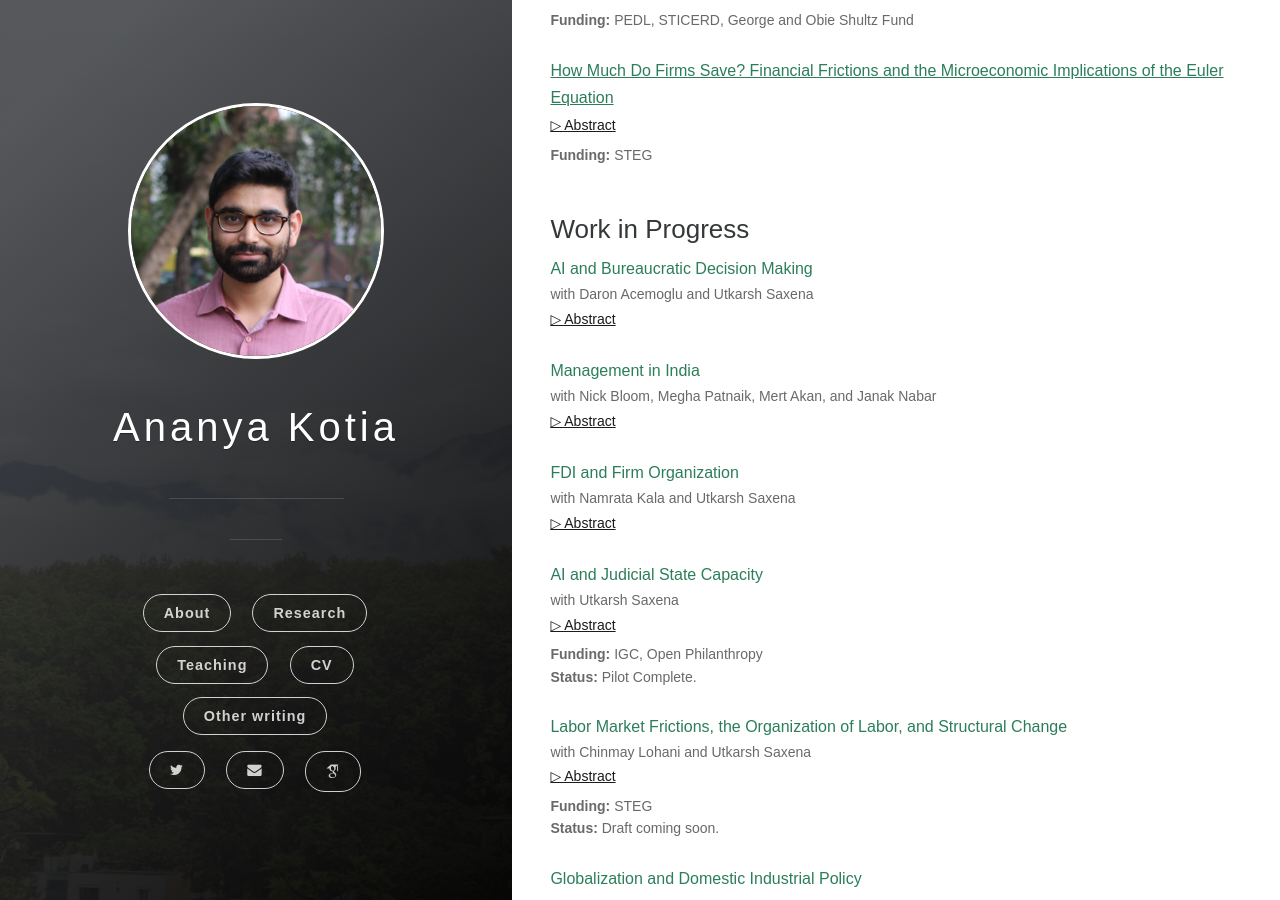
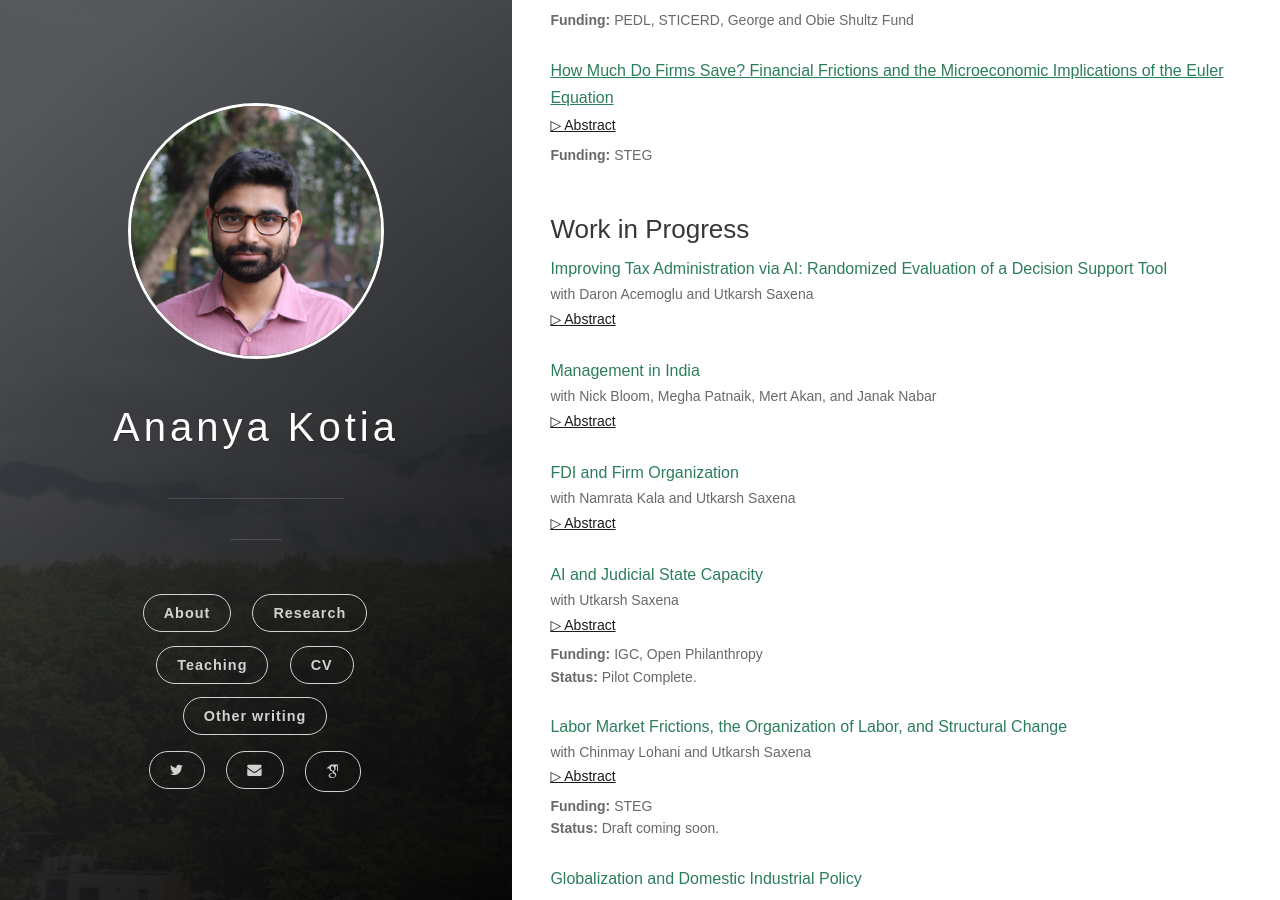
Before and after one commit to ananyakotia/ananyakotia.github.io, a Jekyll site: the page built from pages/research.markdown, in a window 1280 px wide and 900 px high, scrolled down 518 px. Built offline with Jekyll 4.4.1, drawn with Linux system fonts in a browser that asks for light colours; some web fonts are replaced.

Commit message:
Update research.markdown

```diff
--- a/pages/research.markdown
+++ b/pages/research.markdown
@@ -114,7 +114,7 @@ permalink: /research/
 
 ### Work in Progress
 
-<span style="color:#2c7e5a;font-weight: 500;">AI and Bureaucratic Decision Making</span>
+<span style="color:#2c7e5a;font-weight: 500;">Improving Tax Administration via AI: Randomized Evaluation of a Decision Support Tool </span>
 <ul class="no-bullets">
 	<li class="author-funding" style="margin-top: -20px;font-size: 14px;">
 		with <a href="https://economics.mit.edu/people/faculty/daron-acemoglu" target="_blank">Daron Acemoglu</a> and <a href="https://saxenautkarsh.com" target="_blank">Utkarsh Saxena</a>
@@ -125,7 +125,7 @@ permalink: /research/
 </ul>
 <div id="AIbureaucracy_abstract" class="abstract" style="max-height:0;">
   <h6>
-		Excessive litigation in tax administration often stems from bureaucratic risk aversion rather than legal necessity. Tax officers, wary that exercising discretion might invite allegations of corruption or favoritism, tend to appeal every adverse decision, regardless of merit. This culture of defensive decision-making fuels administrative overload and inconsistent judgments. This project studies whether artificial intelligence can improve the quality, consistency, and efficiency of legal reasoning among tax officers handling appellate cases. We develop and deploy an AI-assisted "Tax Co-Pilot" that summarizes case histories, highlights relevant precedents, and predicts the likelihood of success on appeal. The intervention is tested through a randomized rollout among quasi-judicial officers in the tax and revenue departments of the Indian government. By combining administrative data with officer-level behavioral metrics, we plan to examine how information frictions and cognitive constraints shape state performance. The study contributes to the economics of bureaucracy, public administration, and technology adoption, offering new insights into how AI tools can enhance decision quality in complex legal and regulatory settings.
+	Legal decision makers in tax administration face heavy caseloads and large, heterogeneous case records. We design and deploy an AI decision support system that complements human judgment by summarizing case histories, surfacing the most relevant precedents with citations, and estimating the probability that a further appeal would succeed. The tool will be embedded in the existing workflow of quasi-judicial tax officers in India and rolled out using a randomized evaluation. We will measure impacts on decision quality, consistency, and efficiency, and examine how access to probability estimates shifts appeals toward cases with stronger legal merit. Primary outcomes include higher-court affirmation rates, alignment with precedent, processing time, backlog, and appeal selection.
 	</h6>
 </div>
 
```
